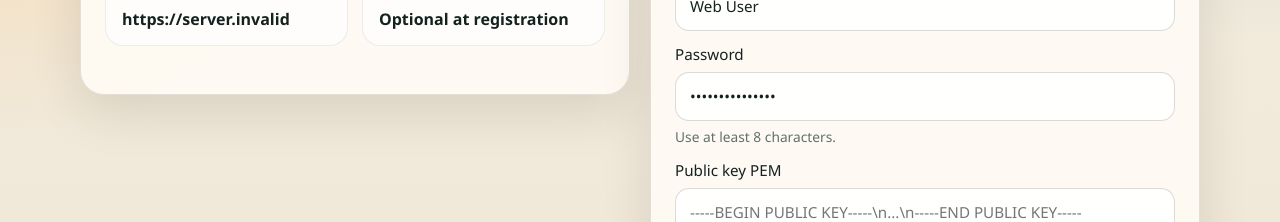
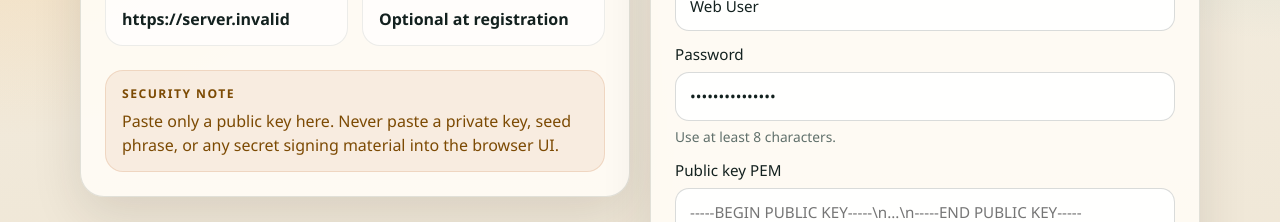
Before and after one commit to 1337yeeee/electronic-digital-signature, a React (Vite) app in the folder frontend/: page /register in a window 1280 px wide. Shown: the part 313-535 px from the top of the page. Built offline with nearby package versions, Linux system fonts and the light colour scheme; no server answers.

Commit message:
chore: frontend security

```diff
--- a/frontend/src/auth/auth-storage.ts
+++ b/frontend/src/auth/auth-storage.ts
@@ -2,13 +2,21 @@ import type { User } from "../types/auth";
 
 const TOKEN_KEY = "eds_lab_access_token";
 const USER_KEY = "eds_lab_user";
+const storage = window.sessionStorage;
+
+function clearLegacyLocalStorage() {
+  window.localStorage.removeItem(TOKEN_KEY);
+  window.localStorage.removeItem(USER_KEY);
+}
 
 export function loadStoredToken(): string | null {
-  return localStorage.getItem(TOKEN_KEY);
+  clearLegacyLocalStorage();
+  return storage.getItem(TOKEN_KEY);
 }
 
 export function loadStoredUser(): User | null {
-  const raw = localStorage.getItem(USER_KEY);
+  clearLegacyLocalStorage();
+  const raw = storage.getItem(USER_KEY);
   if (!raw) {
     return null;
   }
@@ -16,17 +24,17 @@ export function loadStoredUser(): User | null {
   try {
     return JSON.parse(raw) as User;
   } catch {
-    localStorage.removeItem(USER_KEY);
+    storage.removeItem(USER_KEY);
     return null;
   }
 }
 
 export function persistSession(token: string, user: User) {
-  localStorage.setItem(TOKEN_KEY, token);
-  localStorage.setItem(USER_KEY, JSON.stringify(user));
+  storage.setItem(TOKEN_KEY, token);
+  storage.setItem(USER_KEY, JSON.stringify(user));
 }
 
 export function clearStoredSession() {
-  localStorage.removeItem(TOKEN_KEY);
-  localStorage.removeItem(USER_KEY);
+  storage.removeItem(TOKEN_KEY);
+  storage.removeItem(USER_KEY);
 }
--- /dev/null
+++ b/frontend/src/components/SecurityNotice.tsx
@@ -0,0 +1,15 @@
+import { ReactNode } from "react";
+
+type SecurityNoticeProps = {
+  title: string;
+  children: ReactNode;
+};
+
+export function SecurityNotice({ title, children }: SecurityNoticeProps) {
+  return (
+    <aside className="security-notice" role="note" aria-label={title}>
+      <strong>{title}</strong>
+      <p>{children}</p>
+    </aside>
+  );
+}
--- a/frontend/src/pages/DocumentFlowPage.tsx
+++ b/frontend/src/pages/DocumentFlowPage.tsx
@@ -1,5 +1,6 @@
 import { ChangeEvent, FormEvent, useMemo, useState } from "react";
 import { apiClient } from "../api/client";
+import { SecurityNotice } from "../components/SecurityNotice";
 import { describeApiError } from "../ui/feedback";
 import { useToast } from "../ui/ToastContext";
 
@@ -349,6 +350,11 @@ export function DocumentFlowPage() {
           upload a `.docx`, send the encrypted package, inspect the audit trail,
           and verify-decrypt the package returned from mail.
         </p>
+        <SecurityNotice title="Security note">
+          Treat uploaded package JSON and decrypted document content as
+          sensitive business data. Paste only the package content you actually
+          intend to verify in this browser session.
+        </SecurityNotice>
       </section>
 
       <section className="scenario-grid">
@@ -583,6 +589,9 @@ export function DocumentFlowPage() {
                 rows={12}
                 value={packageJson}
                 onChange={(event) => setPackageJson(event.target.value)}
+                autoComplete="off"
+                autoCapitalize="off"
+                spellCheck={false}
                 placeholder='{"metadata": {...}, "ciphertext": "..."}'
               />
             </label>
--- a/frontend/src/pages/ProfilePage.tsx
+++ b/frontend/src/pages/ProfilePage.tsx
@@ -1,6 +1,7 @@
 import { FormEvent, useEffect, useMemo, useState } from "react";
 import { ApiClientError, apiClient } from "../api/client";
 import { useAuth } from "../auth/AuthContext";
+import { SecurityNotice } from "../components/SecurityNotice";
 import type { User } from "../types/auth";
 
 type UpdatePublicKeyResponse = {
@@ -126,6 +127,10 @@ export function ProfilePage() {
           This page shows the current user identity from the authenticated API
           and lets you rotate the active public key without leaving the web app.
         </p>
+        <SecurityNotice title="Security note">
+          Update only the public key you want the server to use for verification.
+          Private keys must stay outside the browser and outside this system.
+        </SecurityNotice>
       </section>
 
       <section className="profile-grid">
@@ -208,6 +213,9 @@ export function ProfilePage() {
               rows={10}
               value={publicKey}
               onChange={(event) => setPublicKey(event.target.value)}
+              autoComplete="off"
+              autoCapitalize="off"
+              spellCheck={false}
               onBlur={() => setPemError(validatePublicKeyPem(publicKey) ?? null)}
               placeholder="-----BEGIN PUBLIC KEY-----\n...\n-----END PUBLIC KEY-----"
             />
--- a/frontend/src/pages/RegisterPage.tsx
+++ b/frontend/src/pages/RegisterPage.tsx
@@ -2,6 +2,7 @@ import { FormEvent, useEffect, useMemo, useState } from "react";
 import { Link, useNavigate } from "react-router-dom";
 import { apiBaseUrl, apiClient } from "../api/client";
 import { useAuth } from "../auth/AuthContext";
+import { SecurityNotice } from "../components/SecurityNotice";
 
 type RegisterResponse = {
   success: true;
@@ -153,6 +154,10 @@ export function RegisterPage() {
             <strong>{hasPublicKey ? "Will be attached" : "Optional at registration"}</strong>
           </div>
         </div>
+        <SecurityNotice title="Security note">
+          Paste only a public key here. Never paste a private key, seed phrase,
+          or any secret signing material into the browser UI.
+        </SecurityNotice>
       </section>
 
       <section className="auth-panel">
@@ -233,6 +238,9 @@ export function RegisterPage() {
               rows={8}
               value={publicKey}
               onChange={(event) => setPublicKey(event.target.value)}
+              autoComplete="off"
+              autoCapitalize="off"
+              spellCheck={false}
               onBlur={() =>
                 setValidationErrors((current) => ({
                   ...current,
--- a/frontend/src/pages/UserSignatureVerifyPage.tsx
+++ b/frontend/src/pages/UserSignatureVerifyPage.tsx
@@ -1,5 +1,6 @@
 import { FormEvent, useState } from "react";
 import { ApiClientError, apiClient } from "../api/client";
+import { SecurityNotice } from "../components/SecurityNotice";
 import { describeApiError } from "../ui/feedback";
 import { useToast } from "../ui/ToastContext";
 
@@ -113,6 +114,10 @@ export function UserSignatureVerifyPage() {
           the private key that matches your registered public key. The backend
           will verify it and return who the signer is.
         </p>
+        <SecurityNotice title="Security note">
+          Paste only the message and the resulting signature. Never paste your
+          private key into this application.
+        </SecurityNotice>
       </section>
 
       <section className="scenario-grid">
@@ -137,6 +142,9 @@ export function UserSignatureVerifyPage() {
                 rows={5}
                 value={message}
                 onChange={(event) => setMessage(event.target.value)}
+                autoComplete="off"
+                autoCapitalize="off"
+                spellCheck={false}
                 onBlur={() => setMessageError(validateMessage(message) ?? null)}
                 placeholder="Enter the exact message that was signed"
               />
@@ -149,6 +157,9 @@ export function UserSignatureVerifyPage() {
                 rows={7}
                 value={signatureBase64}
                 onChange={(event) => setSignatureBase64(event.target.value)}
+                autoComplete="off"
+                autoCapitalize="off"
+                spellCheck={false}
                 onBlur={() =>
                   setSignatureError(validateSignature(signatureBase64) ?? null)
                 }
--- a/frontend/src/styles.css
+++ b/frontend/src/styles.css
@@ -244,6 +244,28 @@ form button,
 .notice-banner {
   background: var(--notice-bg);
   color: var(--notice-text);
+}
+
+.security-notice {
+  margin-top: 18px;
+  padding: 14px 16px;
+  border-radius: 18px;
+  background: rgba(180, 83, 9, 0.08);
+  border: 1px solid rgba(180, 83, 9, 0.14);
+  color: #7c4a03;
+}
+
+.security-notice strong {
+  display: block;
+  margin-bottom: 6px;
+  text-transform: uppercase;
+  letter-spacing: 0.12em;
+  font-size: 0.76rem;
+}
+
+.security-notice p {
+  margin: 0;
+  color: inherit;
 }
 
 .auth-footnote {
```
